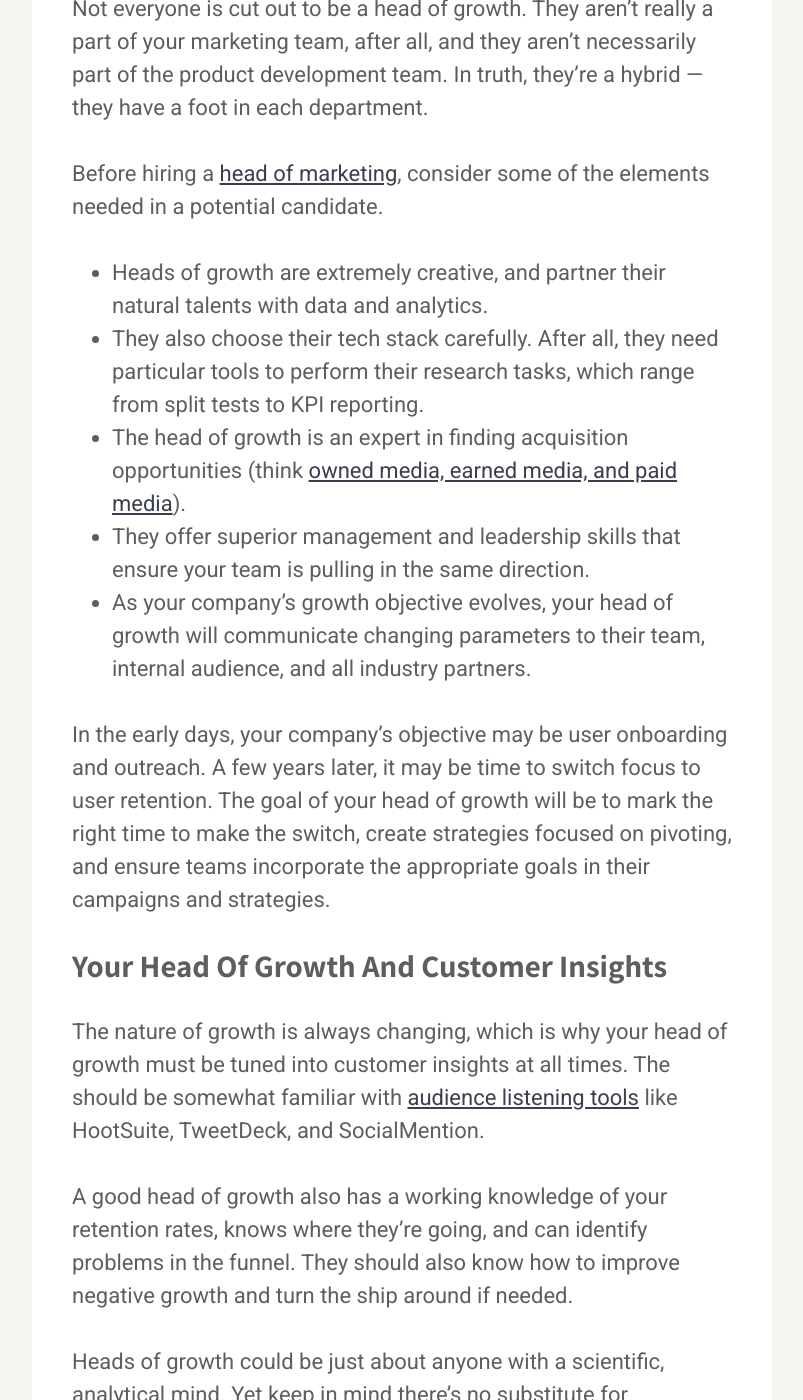
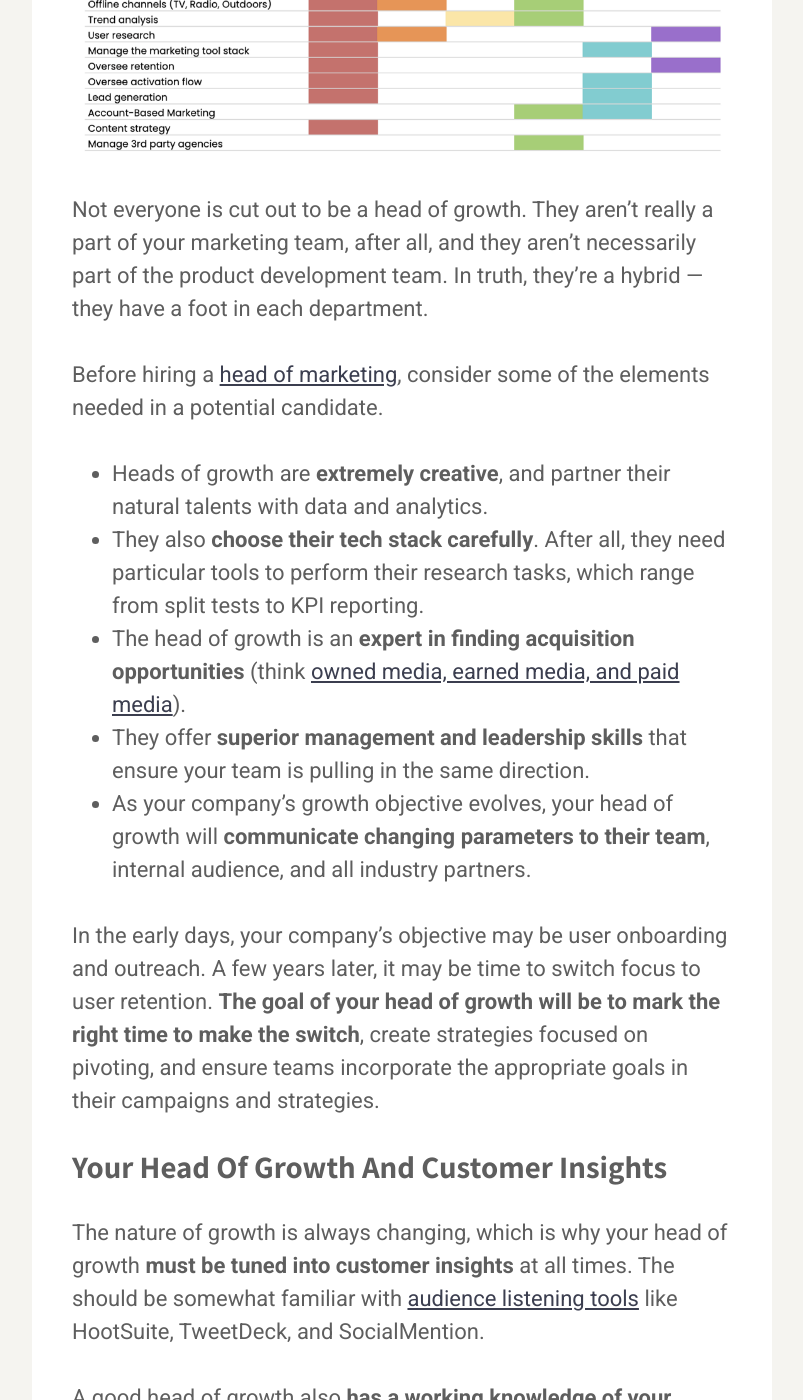
Before and after one commit to karllhughes/learn, a Jekyll site: the page built from _posts/2021-09-27-what-is-a-head-of-growth.md, in a window 1280 px wide and 1400 px high, scrolled down 5981 px. Shown: the whole window, without its empty margins (238-1041 px from the left). Built offline with Jekyll 4.4.1, drawn with Linux system fonts in a browser that asks for light colours; a script that is not in the unit is left out; some of the changed text lies outside the part shown.

Commit message:
Update Posts “2021-09-27-what-is-a-head-of-growth”

```diff
--- a/_posts/2021-09-27-what-is-a-head-of-growth.md
+++ b/_posts/2021-09-27-what-is-a-head-of-growth.md
@@ -45,17 +45,17 @@
 
 ### What is a Growth Team?
 
-![Illustration of a growth marketing team](learn/assets/posts/head-of-growth-image4.png "Growth Marketing Team")
+![Illustration of a growth marketing team](/learn/assets/posts/head-of-growth-image4.png "Growth Marketing Team")
 
-A growth team refers to a group of growth marketers using data and statistics to solve problems with scaling. They’re typically comprised of four or more experts who have sales, marketing, or product backgrounds.
+**A growth team refers to a group of growth marketers using data and statistics to solve problems with scaling.** They’re typically comprised of four or more experts who have sales, marketing, or product backgrounds.
 
 Growth teams aren’t the same as sales, marketing, or product teams. Their one and only goal is to develop, test, and measure solutions — they’re not focused on anything other than growth.
 
 That’s why you should expect the following from a growth marketing team:
 
-* The execution of growth strategies such as landing page, CTA, or video testing.
-* A strong focus on lead generation by solving customer-related obstacles (such as a confusing UI, for example).
-* Either diving into one part of the [sales funnel](https://draft.dev/learn/breaking-down-the-marketing-funnel-in-b2b) or all parts at once. This broad yet deep expertise is a major part of the growth marketing role.
+* **The execution of growth strategies** such as landing page, CTA, or video testing.
+* A strong focus on **lead generation by solving customer-related obstacles** (such as a confusing UI, for example).
+* Either diving into one part of the [sales funnel](https://draft.dev/learn/breaking-down-the-marketing-funnel-in-b2b) or all parts at once. This **broad yet deep expertise** is a major part of the growth marketing role.
 
 As powerful as a growth marketing team can be, it’s not the right fit for every business.
 
@@ -65,13 +65,13 @@
 
 A head of growth can go by many names — growth hacker, technical marketer, and director of growth are some of the most common.
 
-However, a head of growth is not the same as a growth manager or Chief Growth Officer.
+However, **a head of growth is not the same as a growth manager or Chief Growth Officer**.
 
 Let’s break it down into smaller pieces:
 
-* Chief Growth Officer (CGO): This is typically a member of the C-Suite tasked with finding opportunities for growth, revenue, and market presence. It’s currently the [fastest-growing role in the US](https://www.linkedin.com/pulse/linkedin-jobs-rise-2024-25-fastest-growing-roles-us-linkedin-news-dxmie%3FtrackingId=qrPyCDiTSMCfSE%252FxL9T3qA%253D%253D/?trackingId=qrPyCDiTSMCfSE%2FxL9T3qA%3D%3D), which only reinforces the importance of acquiring a growth expert for your team.
-* Growth manager: A growth expert in charge of a growth team (which we covered above). They may be considered a head of growth on their own, or work alongside one while managing a department.
-* Head of growth: A role that falls between the C-suite and team director position.
+* **Chief Growth Officer** (CGO): This is typically a member of the C-Suite tasked with finding opportunities for growth, revenue, and market presence. It’s currently the [fastest-growing role in the US](https://www.linkedin.com/pulse/linkedin-jobs-rise-2024-25-fastest-growing-roles-us-linkedin-news-dxmie%3FtrackingId=qrPyCDiTSMCfSE%252FxL9T3qA%253D%253D/?trackingId=qrPyCDiTSMCfSE%2FxL9T3qA%3D%3D), which only reinforces the importance of acquiring a growth expert for your team.
+* **Growth manager**: A growth expert in charge of a growth team (which we covered above). They may be considered a head of growth on their own, or work alongside one while managing a department.
+* **Head of growth**: A role that falls between the C-suite and team director position.
 
 To summarize: a head of growth can work inside or outside the C-suite. A CGO is an established executive, and a growth manager focuses on team management slightly more than task management.
 
@@ -79,25 +79,25 @@
 
 ### Characteristics Of A Head Of Growth
 
-![](/assets/posts/head-of-growth-image1.png)
+![A table of head of growth characteristics](/learn/assets/posts/head-of-growth-image1.png "Head of Growth Characteristics")
 
 Not everyone is cut out to be a head of growth. They aren’t really a part of your marketing team, after all, and they aren’t necessarily part of the product development team. In truth, they’re a hybrid — they have a foot in each department.
 
 Before hiring a [head of marketing](https://draft.dev/learn/what-is-a-head-of-marketing), consider some of the elements needed in a potential candidate.
 
-* Heads of growth are extremely creative, and partner their natural talents with data and analytics.
-* They also choose their tech stack carefully. After all, they need particular tools to perform their research tasks, which range from split tests to KPI reporting.
-* The head of growth is an expert in finding acquisition opportunities (think [owned media, earned media, and paid media](https://online.hbs.edu/blog/post/earned-vs-paid-media)).
-* They offer superior management and leadership skills that ensure your team is pulling in the same direction.
-* As your company’s growth objective evolves, your head of growth will communicate changing parameters to their team, internal audience, and all industry partners.
+* Heads of growth are **extremely creative**, and partner their natural talents with data and analytics.
+* They also **choose their tech stack carefully**. After all, they need particular tools to perform their research tasks, which range from split tests to KPI reporting.
+* The head of growth is an **expert in finding acquisition opportunities** (think [owned media, earned media, and paid media](https://online.hbs.edu/blog/post/earned-vs-paid-media)).
+* They offer **superior management and leadership skills** that ensure your team is pulling in the same direction.
+* As your company’s growth objective evolves, your head of growth will **communicate changing parameters to their team**, internal audience, and all industry partners.
 
-In the early days, your company’s objective may be user onboarding and outreach. A few years later, it may be time to switch focus to user retention. The goal of your head of growth will be to mark the right time to make the switch, create strategies focused on pivoting, and ensure teams incorporate the appropriate goals in their campaigns and strategies.
+In the early days, your company’s objective may be user onboarding and outreach. A few years later, it may be time to switch focus to user retention. **The goal of your head of growth will be to mark the right time to make the switch**, create strategies focused on pivoting, and ensure teams incorporate the appropriate goals in their campaigns and strategies.
 
 ### Your Head Of Growth And Customer Insights
 
-The nature of growth is always changing, which is why your head of growth must be tuned into customer insights at all times. The should be somewhat familiar with [audience listening tools](https://sproutsocial.com/insights/social-listening-tools/) like HootSuite, TweetDeck, and SocialMention.
+The nature of growth is always changing, which is why your head of growth **must be tuned into customer insights** at all times. The should be somewhat familiar with [audience listening tools](https://sproutsocial.com/insights/social-listening-tools/) like HootSuite, TweetDeck, and SocialMention.
 
-A good head of growth also has a working knowledge of your retention rates, knows where they’re going, and can identify problems in the funnel. They should also know how to improve negative growth and turn the ship around if needed.
+A good head of growth also **has a working knowledge of your retention rates**, knows where they’re going, and can identify problems in the funnel. They should also know how to improve negative growth and turn the ship around if needed.
 
 Heads of growth could be just about anyone with a scientific, analytical mind. Yet keep in mind there’s no substitute for experience. Your head of growth will have a large say in campaigns that get launched, so they need to have the seniority necessary to make changes as needed.
 
@@ -105,11 +105,11 @@
 
 The head of growth may be a relatively recent position, but companies have always needed help with handling the challenges of scaling.
 
-Startups and scaleups almost always require heads of growth. Because when (not if) your business hits a snag, you need a professional to help find your footing.
+**Startups and scaleups almost always require heads of growth**. Because when (not if) your business hits a snag, you need a professional to help find your footing.
 
 Only [10% of all startups](https://www.forbes.com/sites/bernhardschroeder/2023/06/15/how-to-avoid-being-in-the-90-of-entrepreneurial-startups-who-fail-six-insights-on-how-to-find-real-problems/?sh=6383f9ed6564) succeed every year, and a lot of that has to do with market differentiation. This is where your head of growth comes in — they know exactly how to put your brand in the spotlight.
 
-Tech-based startups may get more use out of heads of growth than other industries, especially since their fields typically involve complicated jargon that doesn’t always connect with consumers. In this case, heads of growth create new campaigns that help leads understand company offerings. Tech-based industries like SaaS businesses and app-heavy programs benefit the most from this strategy. There are several [heads of growth](https://ey-vodw.be/hire-chief-growth-officer/) popularized in these industries, including:
+**Tech-based startups may get more use out of heads of growth than other industries**, especially since their fields typically involve complicated jargon that doesn’t always connect with consumers. In this case, heads of growth create new campaigns that help leads understand company offerings. Tech-based industries like SaaS businesses and app-heavy programs benefit the most from this strategy. There are several [heads of growth](https://ey-vodw.be/hire-chief-growth-officer/) popularized in these industries, including:
 
 * [Brian Balfour](https://twitter.com/bbalfour) (formerly HubSpot)
 * [Sean Ellis](https://twitter.com/SeanEllis) (formerly Eventbrite)
@@ -117,7 +117,7 @@
 
 Some startup founders feel they need a head of growth straight away. And sure, young businesses do need a strong strategic vision to succeed. But they also need time to be flexible, lean, and risk-averse — then leverage volatile solutions that scale with their own growth.
 
-Professional marketers recommend younger businesses [wait a while](https://kurve.co.uk/how-to-hire-startup-head-of-growth/) before hiring full-time heads of growth. While they mature, they can start to develop an inbound marketing strategy. This focuses their channels on growth and development.
+**Professional marketers recommend younger businesses [wait a while](https://kurve.co.uk/how-to-hire-startup-head-of-growth/)** before hiring full-time heads of growth. While they mature, they can start to develop an inbound marketing strategy. This focuses their channels on growth and development.
 
 An example of inbound marketing includes content writing, which Draft.dev specializes in. Our team helps startups find [freelance content writers](https://draft.dev/learn/posts/how-draft-dev-works-with-clients) to create content for software devs and technical audiences.
 
@@ -153,4 +153,4 @@
 
 Draft.dev can help with [technical content](https://draft.dev/learn/technical-content) and [video tutorials](https://draft.dev/learn/introducing-video-tutorials-at-draft-dev) so you can spend more time focusing on growing your brand.
 
-Curious to learn more? Just [schedule a discovery call](https://draft.dev/call). We’d love to learn more about how we could hack your growth strategy.
+Curious to learn more? **Just [schedule a discovery call](https://draft.dev/call)**. We’d love to learn more about how we could hack your growth strategy.
```
Also changed, not shown: other parts of _posts/2021-09-27-what-is-a-head-of-growth.md (+7 -7 lines).
